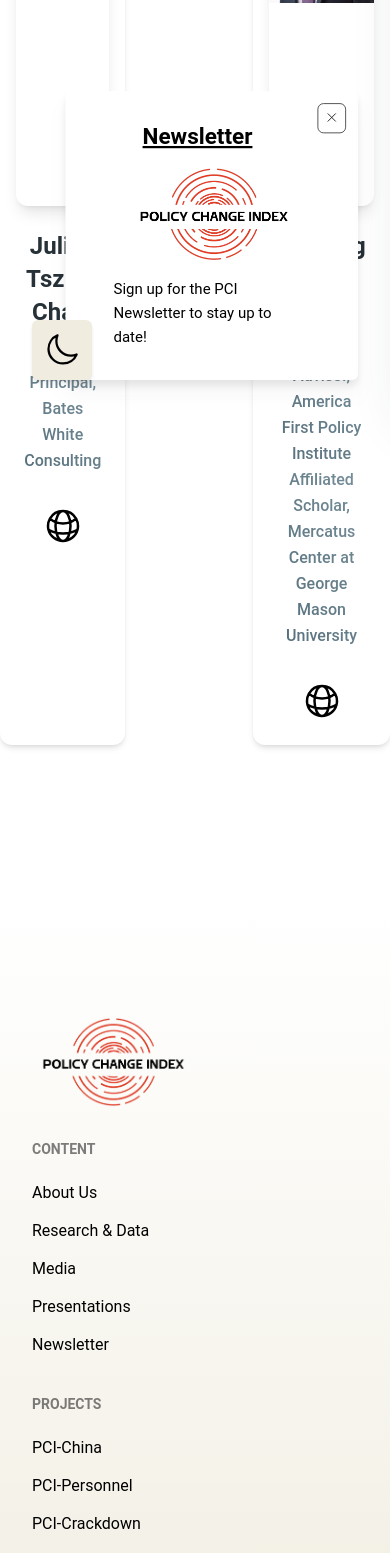
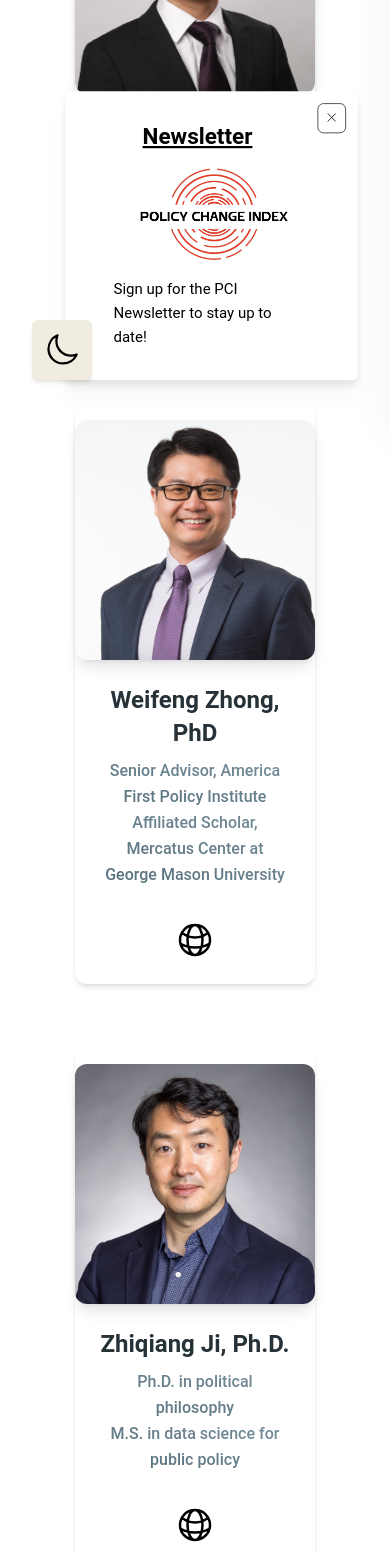
Before and after one commit to PCI-ORG/pci-website-new, a Next.js app: page /about in a window 390 px wide. Shown: the part 432-1985 px from the top of the page. Built offline with nearby package versions, Linux system fonts and the light colour scheme.

Commit message:
added zhiqiang, about page responsive fix

```diff
--- a/src/app/about/page.tsx
+++ b/src/app/about/page.tsx
@@ -29,6 +29,16 @@
     img: "/images/weifengzhong.jpg",
     website: "https://www.weifengzhong.com/",
   },
+  {
+    name: "Zhiqiang Ji, Ph.D.",
+    titles: [
+      "Ph.D. in political philosophy",
+      "M.S. in data science for public policy",
+    ],
+    desc: "Weifeng Zhong serves as a Senior Advisor for the Office for Fiscal and Regulatory Analysis at the America First Policy Institute and an Affiliated Scholar at the Mercatus Center at George Mason University. He has over a decade of experience applying data analytics and artificial intelligence to policy questions. Zhong received his Ph.D. in managerial economics and strategy at Northwestern University and, before joining AFPI, was a scholar at the American Enterprise Institute and Mercatus. His work has been featured in media outlets like The Wall Street Journal, Financial Times, Bloomberg, NPR, Foreign Affairs, and Lawfare. He’s also a frequent interview guest on BBC, C-SPAN, and Fox Business, among others.",
+    img: "/images/zhiqiang.jpg",
+    website: "https://www.linkedin.com/in/zhiqiangji117/",
+  },
 ];
 
 export default function AboutPage() {
@@ -37,15 +47,15 @@
     <div>
       <section className="flex flex-col flex-wrap place-items-center text-black dark:text-white bg-white dark:bg-pciDark py-24 w-full">
         <Typography variant="h1">About Us</Typography>
-        <div className="flex flex-row place-content-center w-2/3">
+        <div className="flex flex-col lg:flex-row place-content-center w-2/3">
           {profiles.map((item, key) => {
             return (
               <Card
                 key={key}
-                className="w-96 m-16 text-black dark:text-white bg-white dark:bg-black"
+                className="w-60 md:w-80 lg:w-96 mx-auto my-8 lg:m-16 place-items-center text-black dark:text-white bg-white dark:bg-black"
               >
-                <CardHeader floated={false} className="h-80">
-                  <img src={item.img} alt="profile-picture" />
+                <CardHeader floated={false} className="size-60 lg:size-80">
+                  <img className="overflow-hidden object-cover" src={item.img} alt="profile-picture" />
                 </CardHeader>
                 <CardBody className="text-center">
                   <Typography
```
Also changed, not shown: public/images/zhiqiang.jpg (added).
